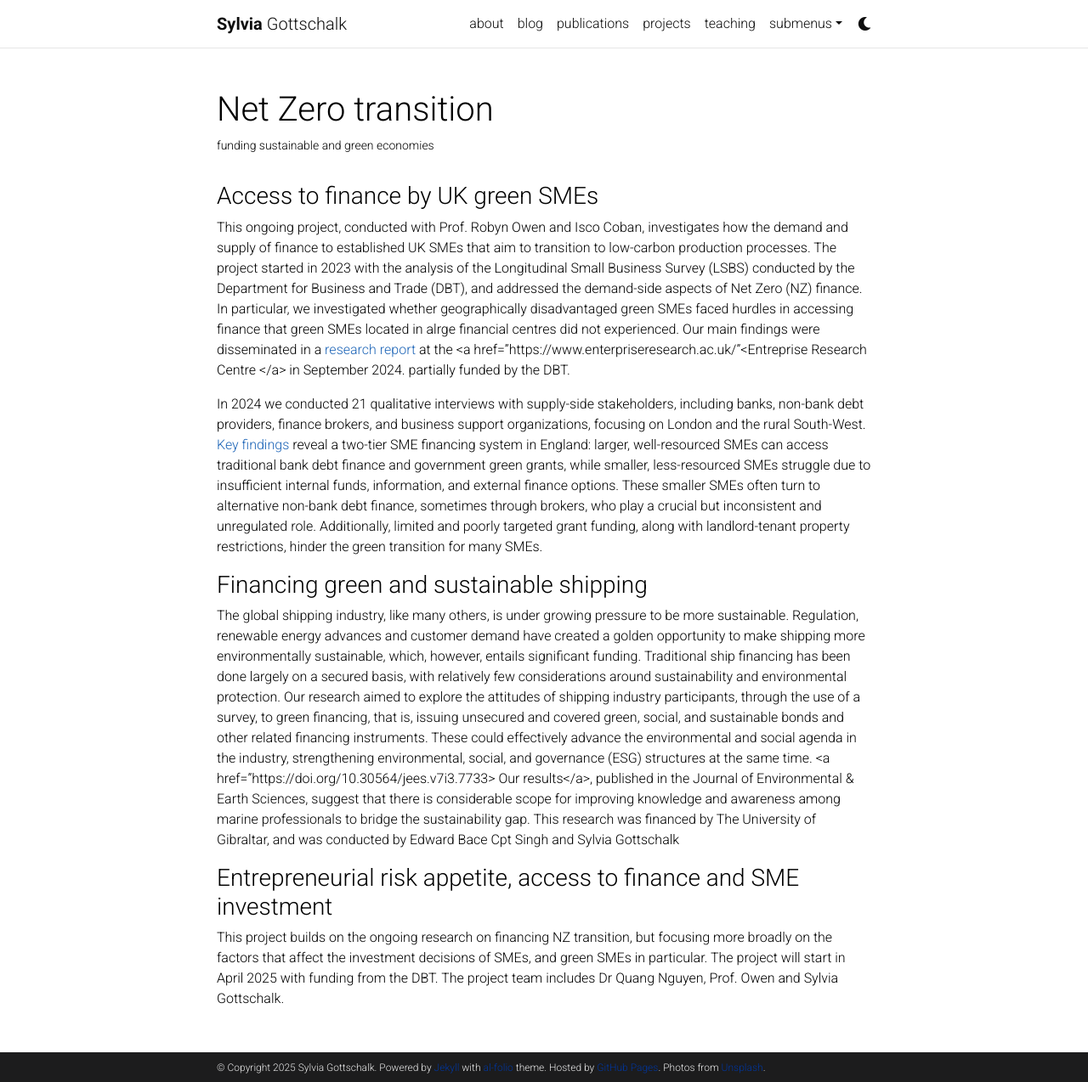
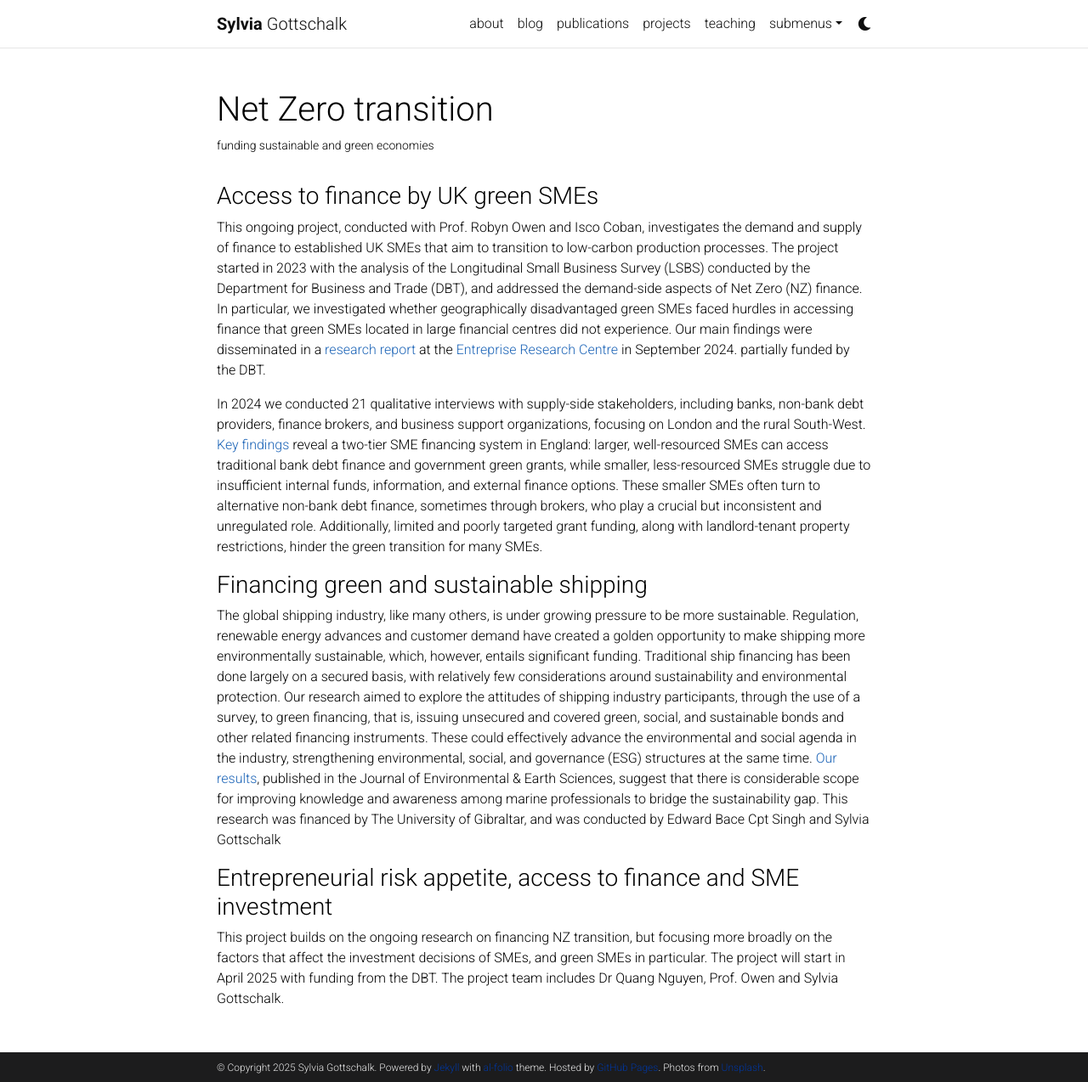
Before and after one commit to sdgottschalk/sgottschalk.io, a Jekyll site: the page built from _projects/2_project.md, in a window 1280 px wide and 1274 px high. Shown: the whole window at 85% size. Built offline with Jekyll 4.4.1, drawn with Linux system fonts in a browser that asks for light colours; comment, search, counter and statistics services are not loaded; a style sheet for code colours, icons or effects is not loaded.

Commit message:
Update 2_project.md

```diff
--- a/_projects/2_project.md
+++ b/_projects/2_project.md
@@ -9,14 +9,14 @@ category: work
 
 ### Access to finance by UK green SMEs
 
-This ongoing project, conducted with Prof. Robyn Owen and Isco Coban, investigates how the demand and supply of finance to established UK SMEs that aim to transition to low-carbon production processes. The project started in 2023 with the analysis of the Longitudinal Small Business Survey (LSBS) conducted by the Department for Business and Trade (DBT), and addressed the demand-side aspects of Net Zero (NZ) finance. In particular, we investigated whether geographically disadvantaged green SMEs faced hurdles in accessing finance that green SMEs located in alrge financial centres did not experienced. Our main findings were disseminated in a <a href="https://www.enterpriseresearch.ac.uk/publications/demand-for-external-finance-by-environmentally-motivated-smes-an-exploration-of-geographical-disparities-and-potential-in-relation-to-net-zero/">research report</a> at the <a href="https://www.enterpriseresearch.ac.uk/"<Entreprise Research Centre </a> in September 2024. partially funded by the DBT.
+This ongoing project, conducted with Prof. Robyn Owen and Isco Coban, investigates the demand and supply of finance to established UK SMEs that aim to transition to low-carbon production processes. The project started in 2023 with the analysis of the Longitudinal Small Business Survey (LSBS) conducted by the Department for Business and Trade (DBT), and addressed the demand-side aspects of Net Zero (NZ) finance. In particular, we investigated whether geographically disadvantaged green SMEs faced hurdles in accessing finance that green SMEs located in large financial centres did not experience. Our main findings were disseminated in a <a href="https://www.enterpriseresearch.ac.uk/publications/demand-for-external-finance-by-environmentally-motivated-smes-an-exploration-of-geographical-disparities-and-potential-in-relation-to-net-zero/">research report</a> at the <a href="https://www.enterpriseresearch.ac.uk/">Entreprise Research Centre </a> in September 2024. partially funded by the DBT.
 
 In 2024 we conducted 21 qualitative interviews with supply-side stakeholders, including banks, non-bank debt providers, finance brokers, and business support organizations, focusing on London and the rural South-West.
-<a href="https://cusp.ac.uk/themes/finance/report-mdx-greenfin-smes/ "> Key findings </a>  reveal a two-tier SME financing system in England: larger, well-resourced SMEs can access traditional bank debt finance and government green grants, while smaller, less-resourced SMEs struggle due to insufficient internal funds, information, and external finance options. These smaller SMEs often turn to alternative non-bank debt finance, sometimes through brokers, who play a crucial but inconsistent and unregulated role. Additionally, limited and poorly targeted grant funding, along with landlord-tenant property restrictions, hinder the green transition for many SMEs.
+<a href="https://cusp.ac.uk/themes/finance/report-mdx-greenfin-smes/"> Key findings </a>  reveal a two-tier SME financing system in England: larger, well-resourced SMEs can access traditional bank debt finance and government green grants, while smaller, less-resourced SMEs struggle due to insufficient internal funds, information, and external finance options. These smaller SMEs often turn to alternative non-bank debt finance, sometimes through brokers, who play a crucial but inconsistent and unregulated role. Additionally, limited and poorly targeted grant funding, along with landlord-tenant property restrictions, hinder the green transition for many SMEs.
 
 ### Financing green and sustainable shipping
 
-The global shipping industry, like many others, is under growing pressure to be more sustainable. Regulation, renewable energy advances and customer demand have created a golden opportunity to make shipping more environmentally sustainable, which, however, entails significant funding. Traditional ship financing has been done largely on a secured basis, with relatively few considerations around sustainability and environmental protection. Our research aimed to explore the attitudes of shipping industry participants, through the use of a survey, to green financing, that is, issuing unsecured and covered green, social, and sustainable bonds and other related financing instruments. These could effectively advance the environmental and social agenda in the industry, strengthening environmental, social, and governance (ESG) structures at the same time.  <a href=”https://doi.org/10.30564/jees.v7i3.7733>  Our results</a>, published in the Journal of Environmental & Earth Sciences, suggest that there is considerable scope for improving knowledge and awareness among marine professionals to bridge the sustainability gap. This research was financed by The University of Gibraltar, and was conducted by Edward Bace Cpt Singh and Sylvia Gottschalk
+The global shipping industry, like many others, is under growing pressure to be more sustainable. Regulation, renewable energy advances and customer demand have created a golden opportunity to make shipping more environmentally sustainable, which, however, entails significant funding. Traditional ship financing has been done largely on a secured basis, with relatively few considerations around sustainability and environmental protection. Our research aimed to explore the attitudes of shipping industry participants, through the use of a survey, to green financing, that is, issuing unsecured and covered green, social, and sustainable bonds and other related financing instruments. These could effectively advance the environmental and social agenda in the industry, strengthening environmental, social, and governance (ESG) structures at the same time.  <a href="https://doi.org/10.30564/jees.v7i3.7733>">Our results</a>, published in the Journal of Environmental & Earth Sciences, suggest that there is considerable scope for improving knowledge and awareness among marine professionals to bridge the sustainability gap. This research was financed by The University of Gibraltar, and was conducted by Edward Bace Cpt Singh and Sylvia Gottschalk
 
 ### Entrepreneurial risk appetite, access to finance and SME investment
 
```
